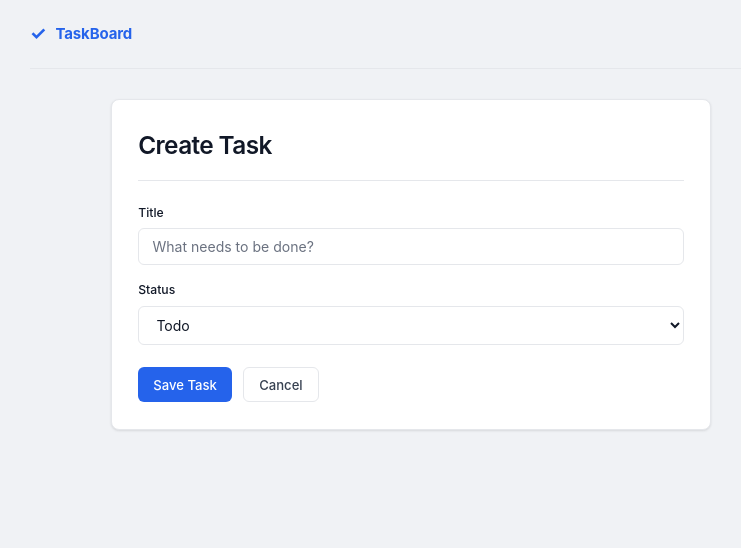
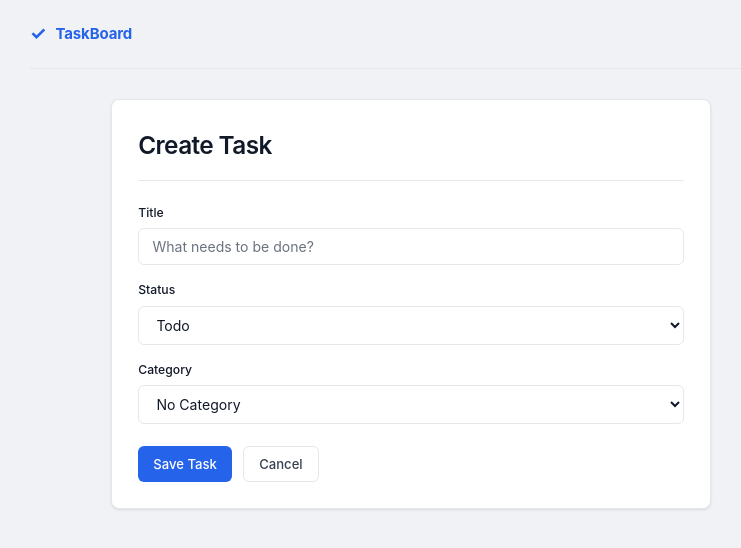
Before and after one commit to meganclapinski25/4320-state-management, a React (Vite) app: page /tasks/new in a window 1280 px wide. Shown: the top 548 px of the page, without its empty margins (229-970 px from the left). Built offline with nearby package versions, Linux system fonts and the light colour scheme.

Commit message:
category dropdown for tasks

```diff
--- a/db.json
+++ b/db.json
@@ -1,20 +1,35 @@
 {
   "tasks": [
     {
-      "title": "homework ",
-      "status": "done",
-      "createdAt": "2026-04-29T20:25:42.540Z",
-      "updatedAt": "2026-04-29T20:28:44.417Z",
-      "id": "j0GXv5J5yus"
+      "title": "Homework ",
+      "status": "todo",
+      "createdAt": "2026-04-29T21:45:43.750Z",
+      "updatedAt": "2026-04-29T21:45:43.750Z",
+      "categoryID": "",
+      "id": "wnPiY2q8TSo"
     },
     {
-      "title": "homework",
+      "title": "Paper ",
       "status": "todo",
-      "createdAt": "2026-04-29T20:28:38.997Z",
-      "updatedAt": "2026-04-29T20:28:38.997Z",
-      "id": "tNEKNhfv6Oc"
+      "createdAt": "2026-04-29T21:45:49.502Z",
+      "updatedAt": "2026-04-29T21:45:49.502Z",
+      "categoryID": "",
+      "id": "_yfPmfAmH9I"
     }
   ],
-  "categories": [],
+  "categories": [
+    {
+      "name": "ACS 3300 ",
+      "id": "cjKOIlLUsRI"
+    },
+    {
+      "name": "Thearpy ",
+      "id": "74sD4Y0y0Ys"
+    },
+    {
+      "name": "ACS 4320 ",
+      "id": "DFaQ21POZXA"
+    }
+  ],
   "$schema": "./node_modules/json-server/schema.json"
 }
--- a/src/pages/TaskNew.jsx
+++ b/src/pages/TaskNew.jsx
@@ -2,14 +2,15 @@ import { useState } from 'react'
 import { useDispatch, useSelector } from 'react-redux'
 import { useNavigate } from 'react-router-dom'
 import { createTask } from '../store/tasksSlice'
+import { fetchCategories, selectAllCategories } from '../store/categoriesSlice'
 
 function TaskNew() {
   const navigate = useNavigate()
-  const [formData, setFormData] = useState({ title: '', status: 'todo' })
+  const [formData, setFormData] = useState({ title: '', status: 'todo', categoryID: '' })
   const [error, setError] = useState('')
   const dispatch = useDispatch()
   const status = useSelector((state) => state.tasks.status)
-
+  const categories = useSelector(selectAllCategories)
   const handleSubmit = async (e) => {
     e.preventDefault()
 
@@ -23,6 +24,7 @@ function TaskNew() {
       status: formData.status,
       createdAt: new Date().toISOString(),
       updatedAt: new Date().toISOString(),
+      categoryID: formData.categoryID,
     }
 
     await dispatch(createTask(newTask))
@@ -58,6 +60,19 @@ function TaskNew() {
             <option value="done">Done</option>
           </select>
         </div>
+        <div className="form-group">
+          <label htmlFor="category">Category</label>
+          <select
+            id="category"
+            value={formData.categoryId}
+            onChange={(e) => setFormData({ ...formData, categoryId: e.target.value })}
+          >
+            <option value="">No Category</option>
+            {categories.map(cat => (
+              <option key={cat.id} value={cat.id}>{cat.name}</option>
+            ))}
+          </select>
+        </div>
 
         <div className="form-actions">
           <button type="submit" className="btn-primary" disabled={status === 'loading'}>
```
